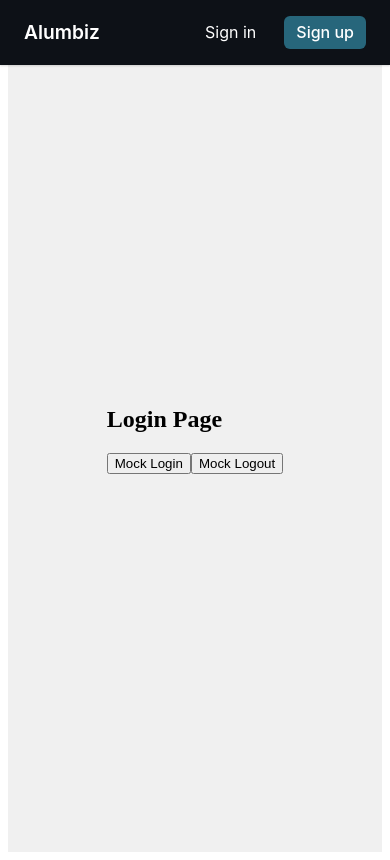
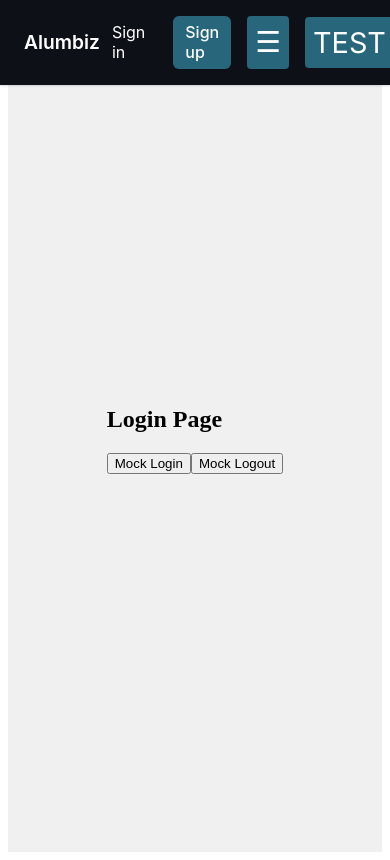
Before and after one commit to PPS-Fredkamm/grantchester_initial_startup, a React (Vite) app: page /login in a window 390 px wide. Built offline with nearby package versions, Linux system fonts and the light colour scheme.

Commit message:
added hamburger dropdown

```diff
--- a/package.json
+++ b/package.json
@@ -10,6 +10,9 @@
     "preview": "vite preview"
   },
   "dependencies": {
+    "all": "^0.0.0",
+    "express": "^5.1.0",
+    "grantchester-initial-startup": "file:",
     "react": "^19.1.0",
     "react-dom": "^19.1.0",
     "react-router-dom": "^7.6.0"
--- a/src/components/Navbar/Navbar.css
+++ b/src/components/Navbar/Navbar.css
@@ -23,6 +23,12 @@
 .navbar-links {
   display: flex;
   gap: 1rem;
+}
+.navbar-right {
+  display: flex;
+  align-items: center;
+  gap: 1rem;
+  position: relative;
 }
 
 .btn-signin {
@@ -50,3 +56,43 @@
 .btn-signup:hover {
   background-color: #1c94bb;
 }
+/* Hamburger icon */
+.hamburger {
+  cursor: pointer;
+  font-size: 1.8rem;
+  padding: 0.5rem;
+  background-color: #27667b; /* just to make it stand out for testing */
+  border-radius: 4px;
+  color: white;
+  z-index: 1001;
+}
+.dropdown-container {
+  position: relative;
+  margin-left: 1rem;
+  z-index: 10;
+}
+/* Dropdown menu */
+.dropdown-menu {
+  position: absolute;
+  top: 60px;
+  right: 0;
+  background-color: #333;
+  border: 1px solid #555;
+  border-radius: 6px;
+  box-shadow: 0px 4px 8px rgba(0, 0, 0, 0.2);
+  z-index: 1000;
+  display: flex;
+  flex-direction: column;
+  min-width: 160px;
+}
+
+.dropdown-menu a {
+  padding: 0.75rem 1rem;
+  text-decoration: none;
+  color: white;
+  transition: background 0.2s ease;
+}
+
+.dropdown-menu a:hover {
+  background-color: #444;
+}
--- a/src/components/Navbar/Navbar.jsx
+++ b/src/components/Navbar/Navbar.jsx
@@ -1,22 +1,39 @@
 import { Link } from 'react-router-dom';
 import './Navbar.css';
+import React, { useState } from 'react';
 
 function Navbar() {
+  const [menuOpen, setMenuOpen] = useState(false);
+
+  const toggleMenu = () => setMenuOpen(!menuOpen);
+
   return (
     <nav className="navbar">
       <Link to="/" className="navbar-brand">
         Alumbiz
       </Link>
 
+
       <div className="navbar-links">
-        <Link to="/login" className="btn-signin">
-          Sign in
-        </Link>
-        <Link to="/signup" className="btn-signup">
-          Sign up
-        </Link>
+        <Link to="/login" className="btn-signin">Sign in</Link>
+        <Link to="/signup" className="btn-signup">Sign up</Link>
+          <div className="hamburger">☰</div>
       </div>
-    </nav>
+
+      {/* ✅ Move hamburger here */}
+  <div className="dropdown-container">
+    <div className="hamburger" onClick={toggleMenu}>
+      TEST
+    </div>
+    {menuOpen && (
+      <div className="dropdown-menu">
+        <Link to="/profile" onClick={() => setMenuOpen(false)}>Profile</Link>
+        <Link to="/settings" onClick={() => setMenuOpen(false)}>Settings</Link>
+        <Link to="/logout" onClick={() => setMenuOpen(false)}>Log Out</Link>
+      </div>
+    )}
+  </div>
+</nav>
   );
 }
 
```
Also changed, not shown: 1 other file (tests, documents, lock files or other folders).
